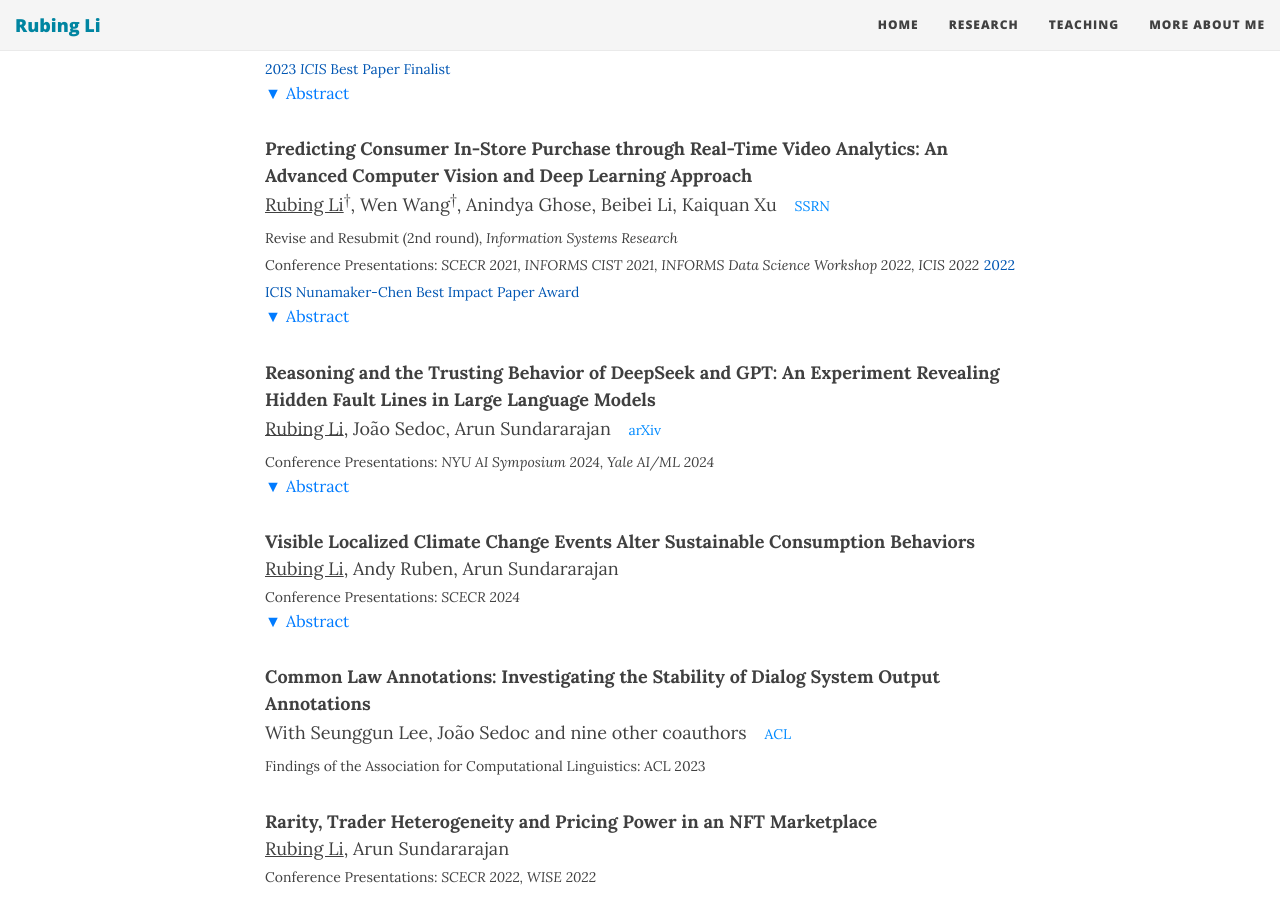
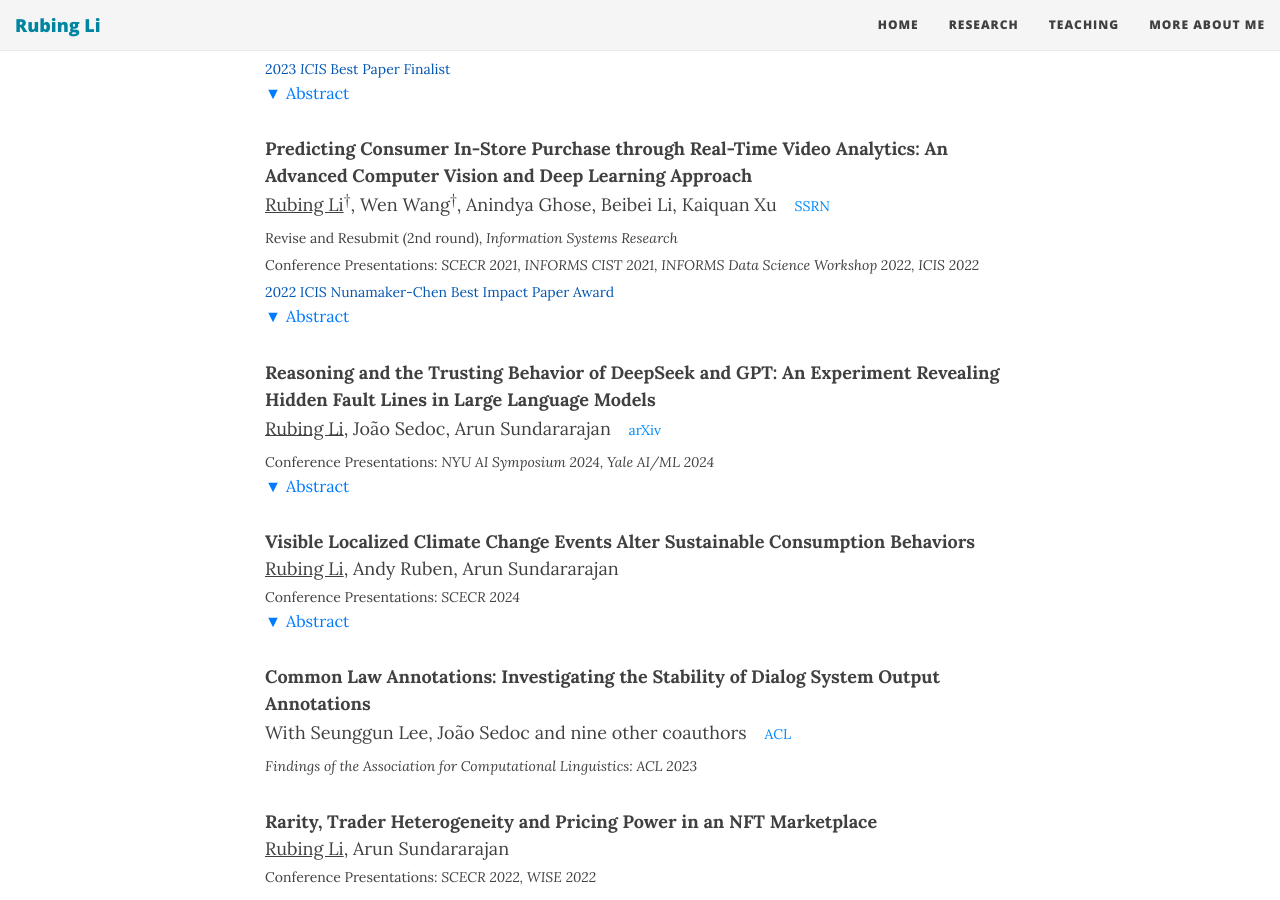
Before and after one commit to RubingLi123/rubingli123.github.io, a Jekyll site: the page built from research.md, in a window 1280 px wide and 900 px high, scrolled down 449 px. Built offline with Jekyll 4.4.1, drawn with Linux system fonts in a browser that asks for light colours; nearby versions of some CDN libraries.

Commit message:
Update research.md

```diff
--- a/research.md
+++ b/research.md
@@ -60,7 +60,7 @@ title: Research
 <u>Rubing Li</u><sup>†</sup>, Wen Wang<sup>†</sup>, Anindya Ghose, Beibei Li, Kaiquan Xu [SSRN](https://papers.ssrn.com/sol3/papers.cfm?abstract_id=4513385){: .btn}
 <br><span style="font-size: 14px;"> Revise and Resubmit (2nd round), <em>Information Systems Research</em></span>
 <br><span style="font-size: 14px;">Conference Presentations: <em>SCECR 2021, INFORMS CIST 2021, INFORMS Data Science Workshop 2022, ICIS 2022</em></span>
-<span style="font-size: 14px;color:#0056b3">2022 ICIS Nunamaker-Chen Best Impact Paper Award</span>
+<br><span style="font-size: 14px;color:#0056b3">2022 ICIS Nunamaker-Chen Best Impact Paper Award</span>
 <span class="abstract-link" onclick="toggleAbstract('abstract3', this)">
     <span class="triangle">▼</span> Abstract
 </span>
@@ -94,7 +94,7 @@ As concerns about environmental and climate change rise, consumers increasingly
 
 **Common Law Annotations: Investigating the Stability of Dialog System Output Annotations**
 With Seunggun Lee, João Sedoc and nine other coauthors [ACL](https://aclanthology.org/2023.findings-acl.780.pdf){: .btn}
-<br><span style="font-size: 14px;">Findings of the Association for Computational Linguistics: ACL 2023</span>
+<br><span style="font-size: 14px;"><em>Findings of the Association for Computational Linguistics: ACL 2023</em></span>
 
 
 **Rarity, Trader Heterogeneity and Pricing Power in an NFT Marketplace**
```
